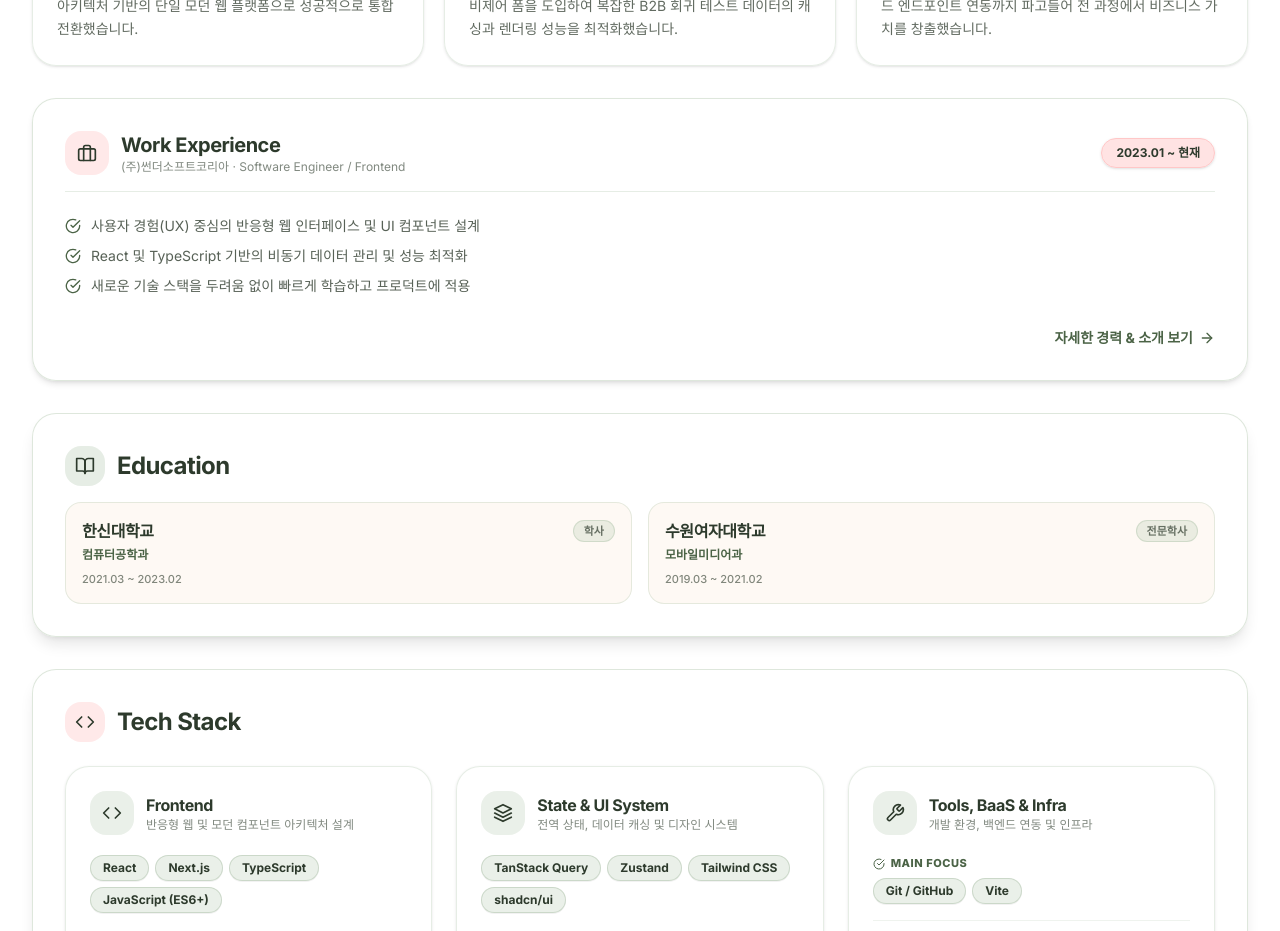
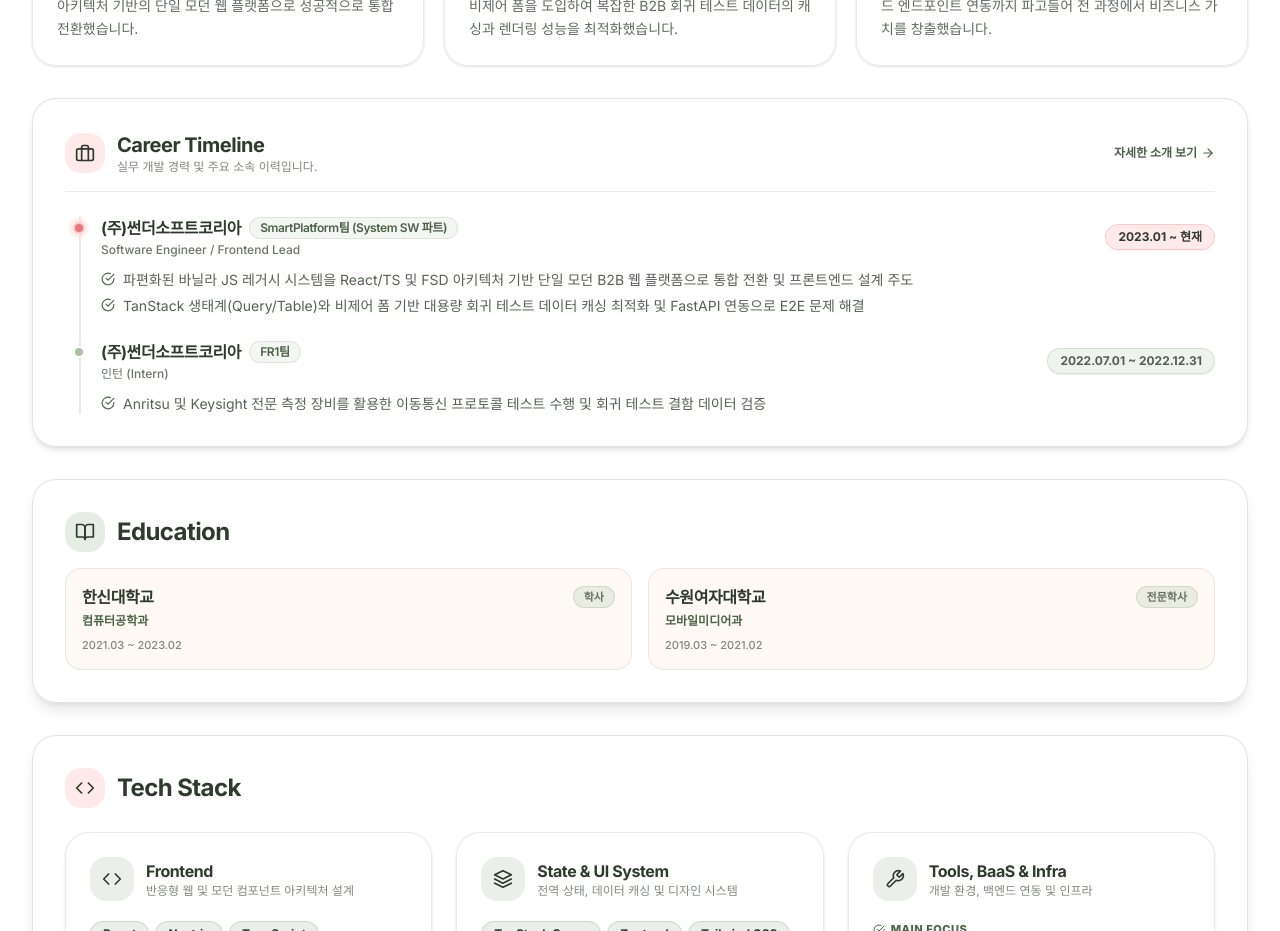
Before and after one commit to seoyoung-kim-kr/blog, a Next.js app: page /about in a window 1280 px wide. Shown: the part 1320-2251 px from the top of the page. Built offline with nearby package versions, Linux system fonts and the light colour scheme; no server answers.

Commit message:
feat: 커리어 타임라인 상세 이력(정규직/인턴) 반영 및 UI 정렬 고도화

```diff
--- a/src/components/ExperienceSummary.tsx
+++ b/src/components/ExperienceSummary.tsx
@@ -2,52 +2,106 @@ import React from "react";
 import Link from "next/link";
 import { FiBriefcase, FiArrowRight, FiCheckCircle } from "react-icons/fi";
 
-const HIGHLIGHTS = [
-  "사용자 경험(UX) 중심의 반응형 웹 인터페이스 및 UI 컴포넌트 설계",
-  "React 및 TypeScript 기반의 비동기 데이터 관리 및 성능 최적화",
-  "새로운 기술 스택을 두려움 없이 빠르게 학습하고 프로덕트에 적용",
+export const CAREER_TIMELINE = [
+  {
+    company: "(주)썬더소프트코리아",
+    department: "SmartPlatform팀 (System SW 파트)",
+    role: "Software Engineer / Frontend Lead",
+    period: "2023.01 ~ 현재",
+    isCurrent: true,
+    highlights: [
+      "파편화된 바닐라 JS 레거시 시스템을 React/TS 및 FSD 아키텍처 기반 단일 모던 B2B 웹 플랫폼으로 통합 전환 및 프론트엔드 설계 주도",
+      "TanStack 생태계(Query/Table)와 비제어 폼 기반 대용량 회귀 테스트 데이터 캐싱 최적화 및 FastAPI 연동으로 E2E 문제 해결",
+    ],
+  },
+  {
+    company: "(주)썬더소프트코리아",
+    department: "FR1팀",
+    role: "인턴 (Intern)",
+    period: "2022.07.01 ~ 2022.12.31",
+    isCurrent: false,
+    highlights: [
+      "Anritsu 및 Keysight 전문 측정 장비를 활용한 이동통신 프로토콜 테스트 수행 및 회귀 테스트 결함 데이터 검증",
+    ],
+  },
 ];
 
 export default function ExperienceSummary() {
   return (
     <section className="p-6 sm:p-8 rounded-3xl bg-white/90 dark:bg-[#1E271D]/90 border border-[#ADC2A9]/40 dark:border-[#ADC2A9]/20 backdrop-blur-xl shadow-md space-y-6">
-      <div className="flex flex-col sm:flex-row sm:items-center justify-between gap-4 border-b border-[#ADC2A9]/30 pb-4">
+      <div className="flex items-center justify-between border-b border-[#ADC2A9]/30 pb-4">
         <div className="flex items-center gap-3">
-          <div className="p-3 rounded-2xl bg-[#FFC7C7]/40 text-[#2D3A2C] dark:text-[#FEF5ED]">
+          <div className="p-2.5 rounded-2xl bg-[#FFC7C7]/40 text-[#2D3A2C] dark:text-[#FEF5ED]">
             <FiBriefcase className="w-5 h-5" />
           </div>
           <div>
             <h2 className="text-xl font-bold text-[#2D3A2C] dark:text-[#FEF5ED]">
-              Work Experience
+              Career Timeline
             </h2>
             <p className="text-xs text-[#2D3A2C]/60 dark:text-[#FEF5ED]/60">
-              (주)썬더소프트코리아 · Software Engineer / Frontend
+              실무 개발 경력 및 주요 소속 이력입니다.
             </p>
           </div>
         </div>
 
-        <span className="text-xs font-bold text-[#2D3A2C] dark:text-[#FEF5ED] px-3.5 py-1.5 rounded-full bg-[#FFC7C7]/50 border border-[#FFC7C7] self-start sm:self-auto shadow-sm">
-          2023.01 ~ 현재
-        </span>
+        <Link
+          href="/about"
+          className="inline-flex items-center gap-1 text-xs font-bold text-[#4B6346] dark:text-[#ADC2A9] hover:underline"
+        >
+          <span>자세한 소개 보기</span>
+          <FiArrowRight className="w-3.5 h-3.5" />
+        </Link>
       </div>
 
-      <ul className="space-y-2.5">
-        {HIGHLIGHTS.map((item, idx) => (
-          <li key={idx} className="flex items-start gap-2.5 text-xs sm:text-sm text-[#2D3A2C]/80 dark:text-[#FEF5ED]/80">
-            <FiCheckCircle className="w-4 h-4 text-[#4B6346] dark:text-[#ADC2A9] shrink-0 mt-0.5" />
-            <span>{item}</span>
-          </li>
+      <div className="space-y-6 relative before:absolute before:inset-0 before:left-3.5 before:w-0.5 before:bg-[#ADC2A9]/30">
+        {CAREER_TIMELINE.map((item, idx) => (
+          <div key={idx} className="relative pl-9 space-y-2">
+            {/* Timeline Dot Indicator */}
+            <span
+              className={`absolute left-3.5 top-1.5 w-3 h-3 rounded-full border-2 transform -translate-x-1/2 ${
+                item.isCurrent
+                  ? "bg-[#E57A7A] border-[#FFC7C7] ring-4 ring-[#FFC7C7]/30"
+                  : "bg-[#ADC2A9] border-white dark:border-[#1E271D]"
+              }`}
+            />
+
+            <div className="flex flex-col sm:flex-row sm:items-center justify-between gap-1.5">
+              <div>
+                <h3 className="font-bold text-[#2D3A2C] dark:text-[#FEF5ED] text-base flex items-center gap-2 flex-wrap">
+                  <span>{item.company}</span>
+                  <span className="text-xs font-semibold text-[#4B6346] dark:text-[#ADC2A9] bg-[#ADC2A9]/15 dark:bg-[#ADC2A9]/10 px-2.5 py-0.5 rounded-full border border-[#ADC2A9]/30">
+                    {item.department}
+                  </span>
+                </h3>
+                <p className="text-xs text-[#2D3A2C]/70 dark:text-[#FEF5ED]/70 mt-0.5 font-medium">
+                  {item.role}
+                </p>
+              </div>
+
+              <span
+                className={`text-xs font-bold px-3 py-1 rounded-full self-start sm:self-auto shadow-2xs border ${
+                  item.isCurrent
+                    ? "bg-[#FFC7C7]/40 text-[#2D3A2C] dark:text-[#FEF5ED] border-[#FFC7C7]"
+                    : "bg-[#ADC2A9]/20 text-[#2D3A2C]/80 dark:text-[#FEF5ED]/80 border-[#ADC2A9]/40"
+                }`}
+              >
+                {item.period}
+              </span>
+            </div>
+
+            <ul className="space-y-1.5 pt-1">
+              {item.highlights.map((point, i) => (
+                <li
+                  key={i}
+                  className="flex items-start gap-2 text-xs sm:text-sm text-[#2D3A2C]/80 dark:text-[#FEF5ED]/80"
+                >
+                  <FiCheckCircle className="w-3.5 h-3.5 text-[#4B6346] dark:text-[#ADC2A9] shrink-0 mt-0.5" />
+                  <span>{point}</span>
+                </li>
+              ))}
+            </ul>
+          </div>
         ))}
-      </ul>
-
-      <div className="pt-2 flex justify-end">
-        <Link
-          href="/about"
-          className="inline-flex items-center gap-1.5 text-xs sm:text-sm font-bold text-[#4B6346] dark:text-[#ADC2A9] hover:underline"
-        >
-          <span> 자세한 경력 & 소개 보기</span>
-          <FiArrowRight className="w-4 h-4" />
-        </Link>
       </div>
     </section>
   );
```
